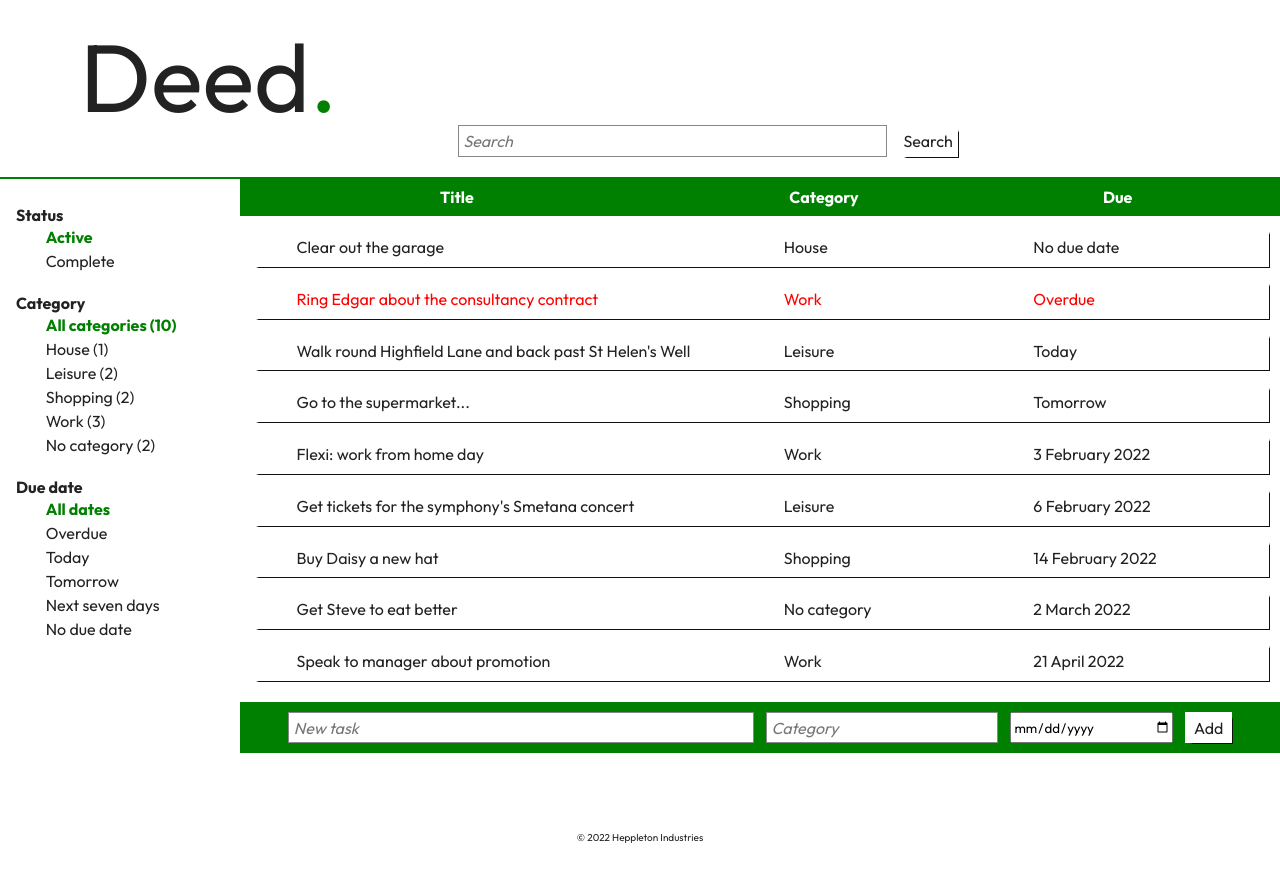
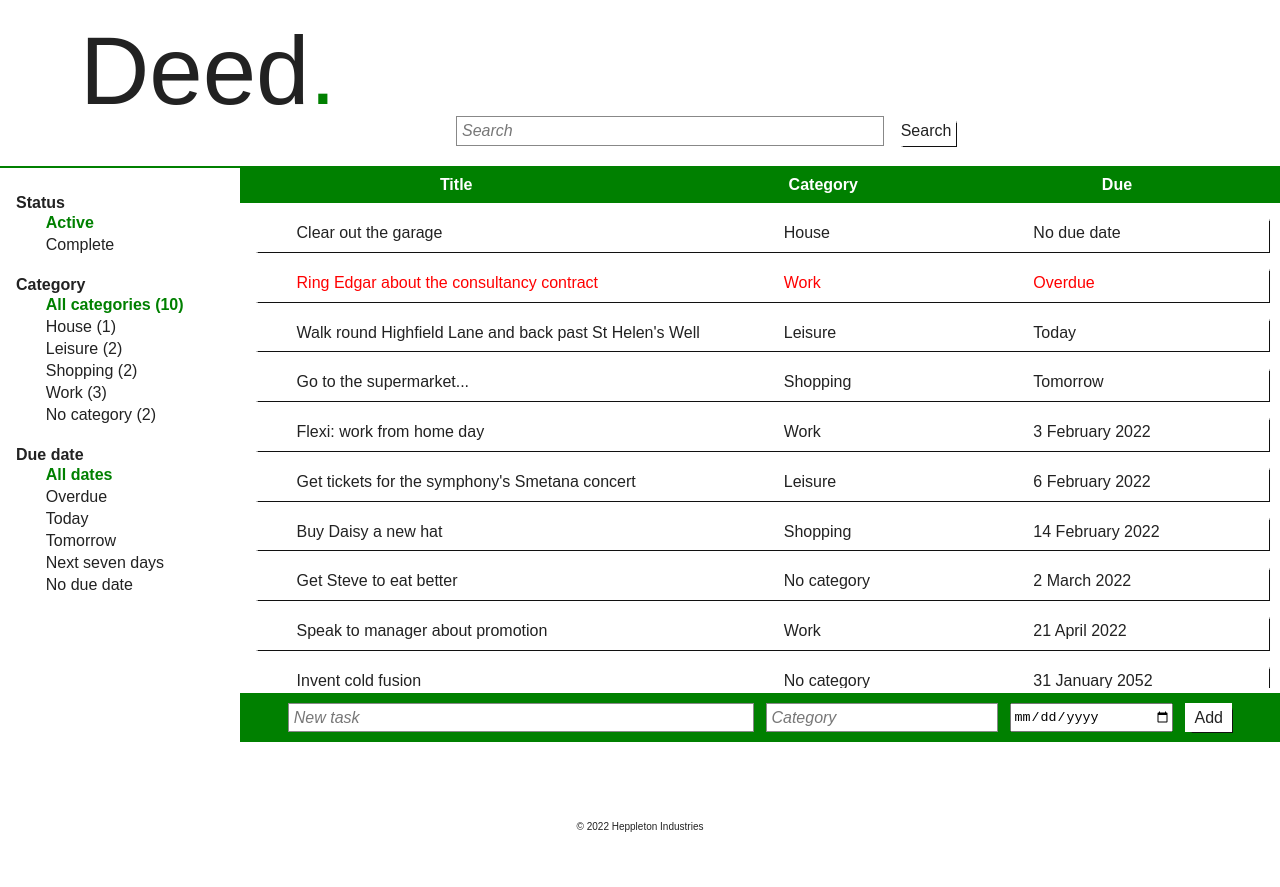
Before and after one commit to heppleton/todo-list, a website built with webpack: page dist/index.html in a window 1280 px wide. Built offline with nearby package versions, Linux system fonts and the light colour scheme.

Commit message:
Maybe Google font api is breaking the CSS through CORS.

```diff
--- a/src/style.css
+++ b/src/style.css
@@ -1,4 +1,4 @@
-@import url('https://fonts.googleapis.com/css2?family=Outfit:wght@400;700&display=swap');
+/*@import url('https://fonts.googleapis.com/css2?family=Outfit:wght@400;700&display=swap');*/
 
 :root {
     --accent-color: green;
```
